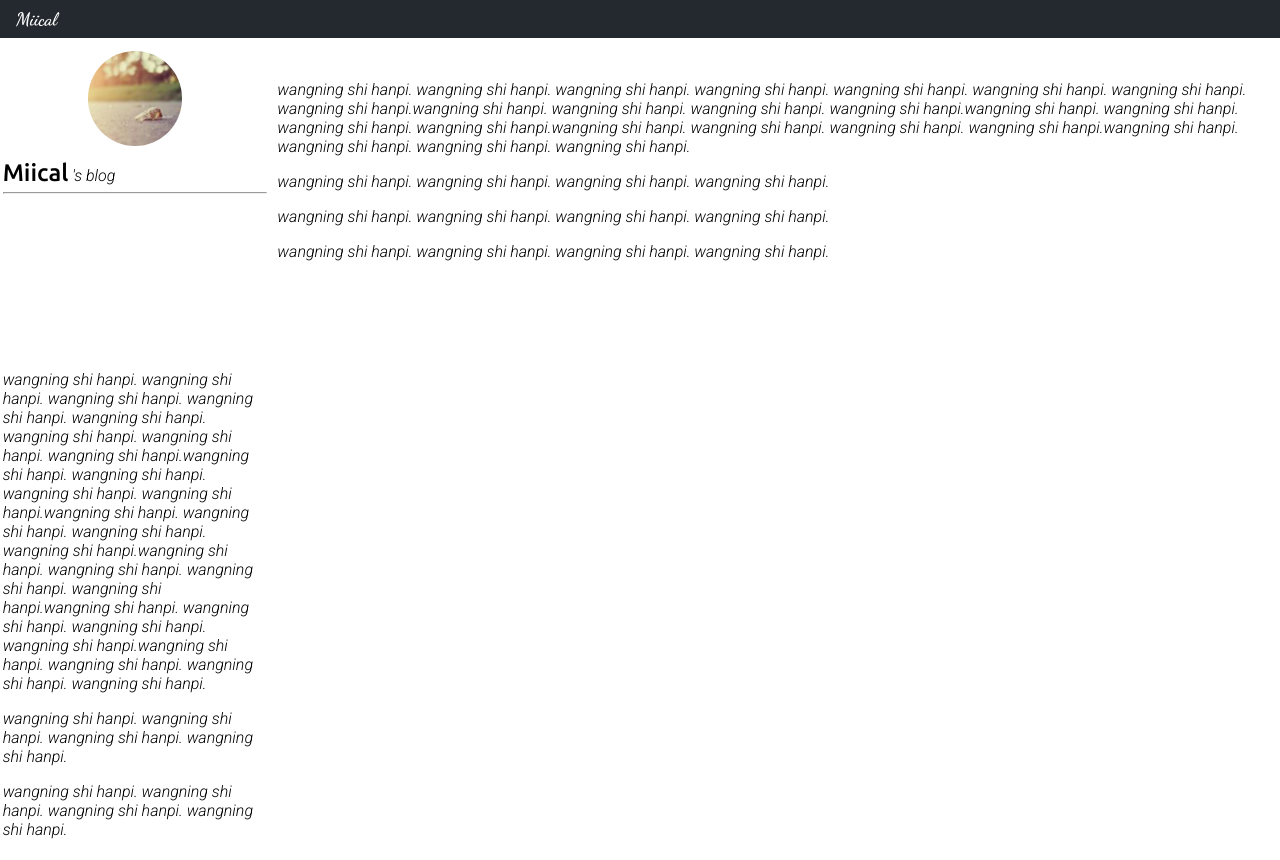
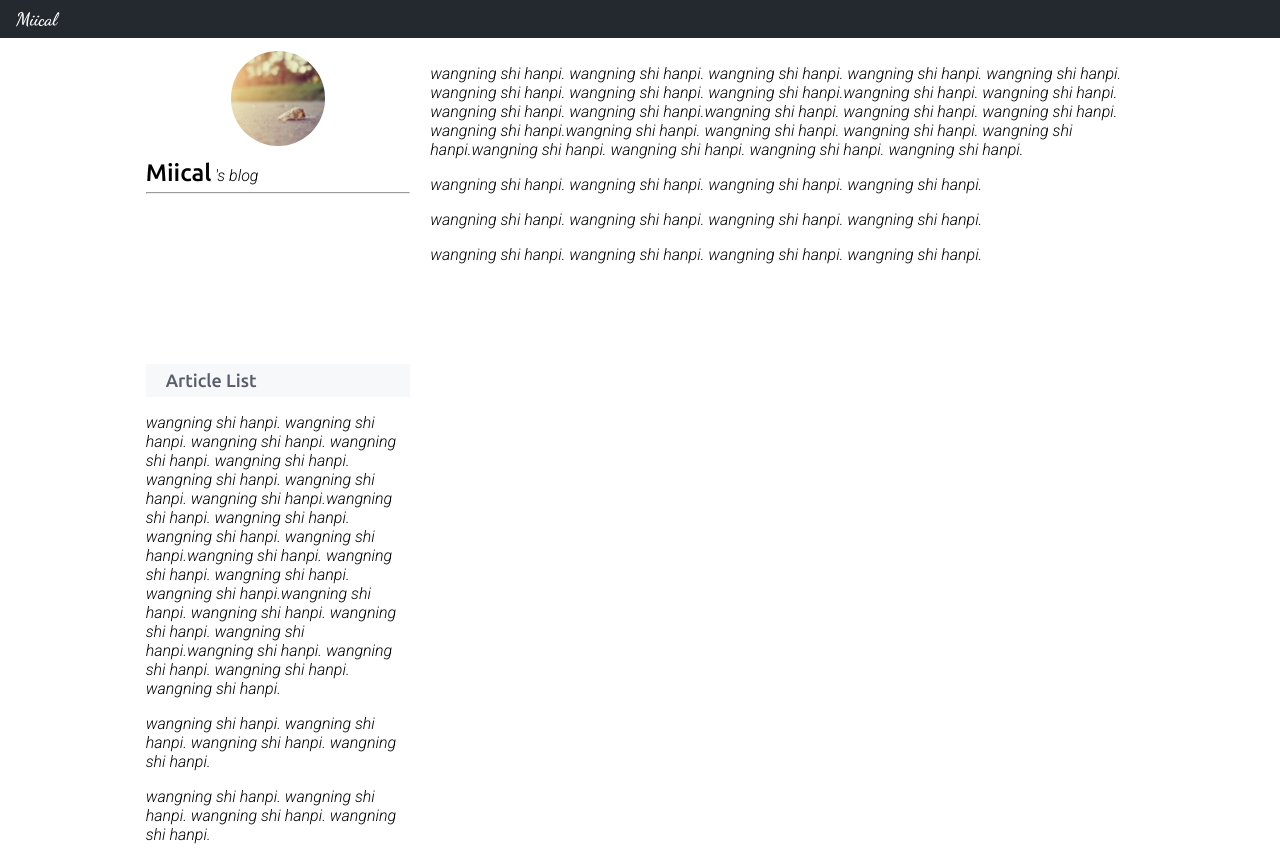
Before and after one commit to Miical/miical_blog, a React app: page / in a window 1280 px wide. Built offline with nearby package versions, Linux system fonts and the light colour scheme; no server answers; the HTML template or start-up script is replaced by a standard one.

Commit message:
Update layout & sidebar

```diff
--- a/client/src/components/modules/ArticleList.css
+++ b/client/src/components/modules/ArticleList.css
@@ -1,13 +1,24 @@
 .ArticleList-container {
-  border-color: rgb(208,215,222);
+  border-color: rgb(208, 215, 222);
   border-width: 1px;
-  border-radius: 3%;
-  margin: 2% 1% 2% 1%;
+  border-radius: 6px;
+  margin: 10px 10px 10px 10px;
   height: auto;
   width: 7cm;
 }
 
+.ArticleList-titleContainer {
+  background-color: rgb(246, 248, 250);
+  padding: 6px 10px 6px 20px;
+}
+
+.ArticleList-title {
+  font-family: 'Ubuntu', sans-serif;
+  font-size: large;
+  color:rgb(87, 96, 106);
+}
+
 .ArticleList-line {
   margin: 2% 0 2% 0;
-  color: rgb(208,215,222);
+  color: rgb(208, 215, 222);
 }
--- a/client/src/components/modules/ArticleList.js
+++ b/client/src/components/modules/ArticleList.js
@@ -5,7 +5,10 @@ import "./ArticleList.css";
 const ArticleList = () => {
   return (
     <div className="ArticleList-container shadow-md">
-      <p>wangning shi hanpi. wangning shi hanpi. wangning shi hanpi. wangning shi hanpi. wangning shi hanpi. wangning shi hanpi. wangning shi hanpi. wangning shi hanpi.wangning shi hanpi. wangning shi hanpi. wangning shi hanpi. wangning shi hanpi.wangning shi hanpi. wangning shi hanpi. wangning shi hanpi. wangning shi hanpi.wangning shi hanpi. wangning shi hanpi. wangning shi hanpi. wangning shi hanpi.wangning shi hanpi. wangning shi hanpi. wangning shi hanpi. wangning shi hanpi.wangning shi hanpi. wangning shi hanpi. wangning shi hanpi. wangning shi hanpi.</p>
+      <div className="ArticleList-titleContainer">
+        <div className="ArticleList-title">Article List</div>
+      </div>
+      <p>wangning shi hanpi. wangning shi hanpi. wangning shi hanpi. wangning shi hanpi. wangning shi hanpi. wangning shi hanpi. wangning shi hanpi. wangning shi hanpi.wangning shi hanpi. wangning shi hanpi. wangning shi hanpi. wangning shi hanpi.wangning shi hanpi. wangning shi hanpi. wangning shi hanpi. wangning shi hanpi.wangning shi hanpi. wangning shi hanpi. wangning shi hanpi. wangning shi hanpi.wangning shi hanpi. wangning shi hanpi. wangning shi hanpi. wangning shi hanpi.</p>
       <p>wangning shi hanpi. wangning shi hanpi. wangning shi hanpi. wangning shi hanpi. </p>
       <p>wangning shi hanpi. wangning shi hanpi. wangning shi hanpi. wangning shi hanpi. </p>
     </div>
--- a/client/src/components/modules/ArticlePreview.css
+++ b/client/src/components/modules/ArticlePreview.css
@@ -1,9 +1,11 @@
 .ArticlePreview-container {
   border-color: rgb(208,215,222);
   border-width: 1px;
-  border-radius: 3%;
-  margin: 2% 1% 2% 1%;
+  border-radius: 6px;
+  margin: 10px 10px 10px 10px;
   height: auto;
+
+  max-width: 55%;
   width: auto;
 }
 
@@ -11,3 +13,9 @@
   margin: 2% 0 2% 0;
   color: rgb(208,215,222);
 }
+
+@media (max-width: 700px) {
+    .ArticlePreview-container {
+      max-width: 100%;
+    };
+}
--- a/client/src/components/modules/ProfileCard.css
+++ b/client/src/components/modules/ProfileCard.css
@@ -1,8 +1,8 @@
 .ProfileCard-container {
   border-color: rgb(208,215,222);
   border-width: 1px;
-  border-radius: 3%;
-  margin: 2% 1% 2% 1%;
+  border-radius: 6px;
+  margin: 10px 10px 10px 10px;
   height: 8cm;
   width: 7cm;
 }
--- /dev/null
+++ b/client/src/components/modules/SideBar.css
@@ -0,0 +1,6 @@
+@media (max-width: 700px) {
+    .SideBar-adapter {
+      width: 0;
+      display: none
+    };
+}
--- a/client/src/components/modules/SideBar.js
+++ b/client/src/components/modules/SideBar.js
@@ -1,10 +1,11 @@
 import React from "react";
 import ProfileCard from "./ProfileCard";
 import ArticleList from "./ArticleList";
+import "./SideBar.css"
 
 const SideBar= () => {
   return (
-    <div>
+    <div className="SideBar-adapter">
       <ProfileCard />
       <ArticleList />
     </div>
--- a/client/src/components/pages/Home.css
+++ b/client/src/components/pages/Home.css
@@ -1,7 +1,7 @@
 .MainContainer {
-  width: auto;
+  width: 100%;
   height: auto;
 
   display: flex;
-  align-content: center;
+  justify-content: center;
 }
--- a/client/src/utilities.css
+++ b/client/src/utilities.css
@@ -36,6 +36,7 @@ body {
   font-family: "Roboto", sans-serif;
   font-weight: 300;
 }
+
 
 form {
   flex-grow: 1;
```
